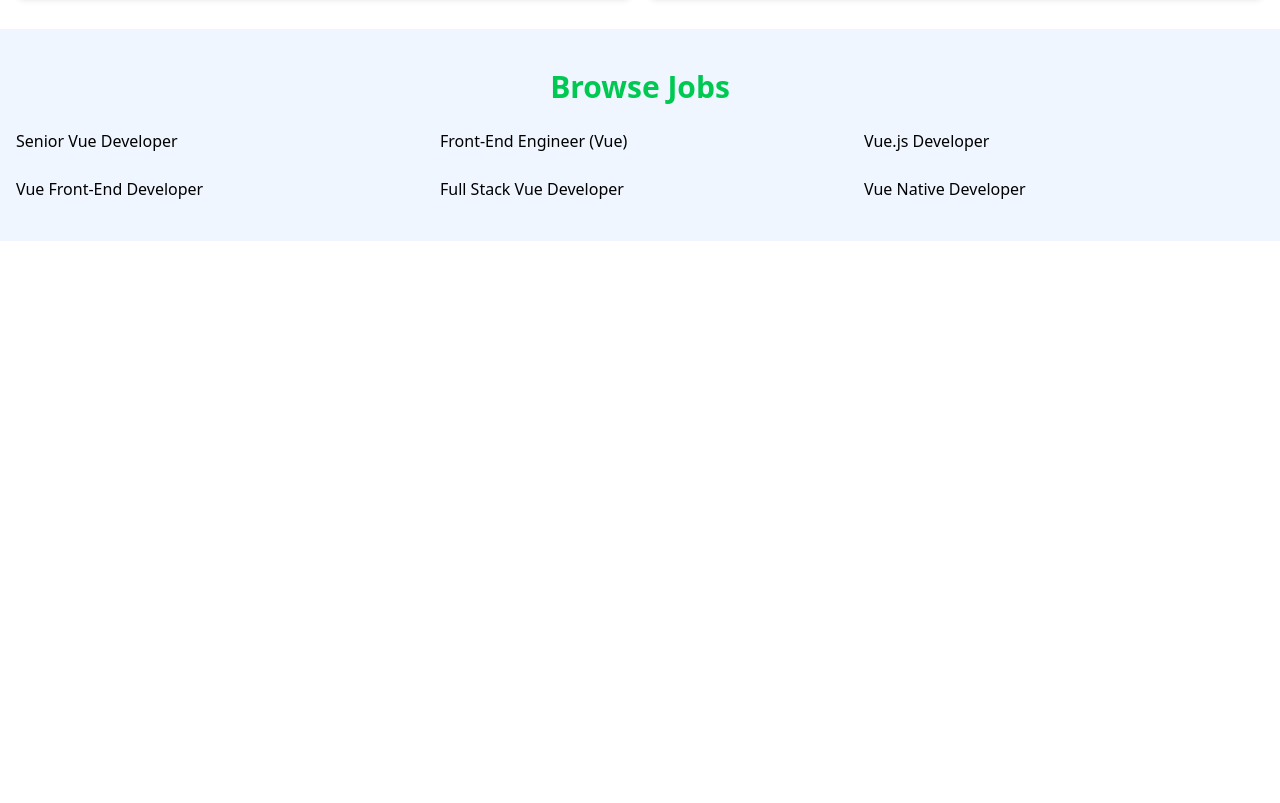
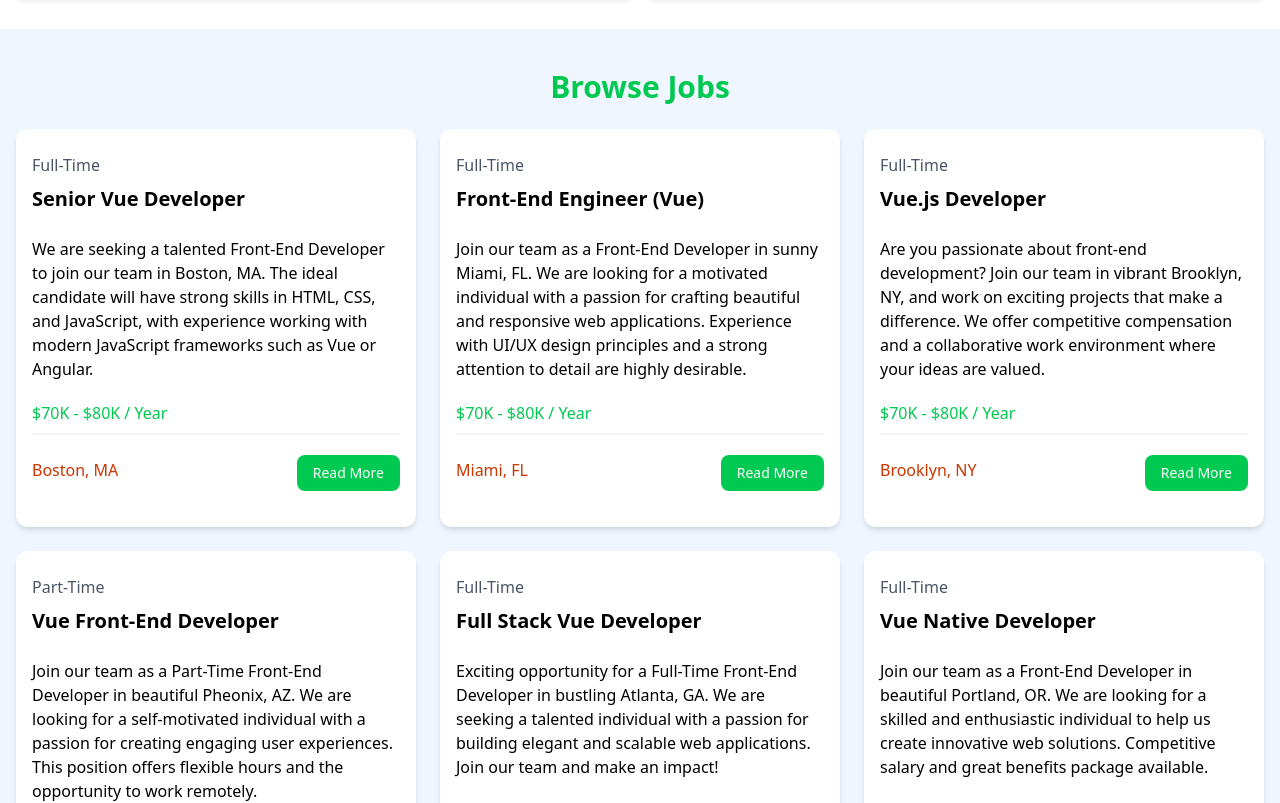
Before and after one commit to sebastianmela/vue-crash-course, a Vue app: page / in a window 1280 px wide. Shown: the part 580-1383 px from the top of the page. Before the commit the page ends 821 px from the top, so only its background shows below. Built offline with nearby package versions, Linux system fonts and the light colour scheme.

Commit message:
added JobListing component

```diff
--- /dev/null
+++ b/src/components/JobListing.vue
@@ -0,0 +1,39 @@
+<script setup>
+import { defineProps } from "vue";
+
+defineProps({
+    job: Object,
+})
+</script>
+
+<template>
+	<div class="bg-white rounded-xl shadow-md relative">
+		<div class="p-4">
+			<div class="mb-6">
+				<div class="text-gray-600 my-2">{{ job.type }}</div>
+				<h3 class="text-xl font-bold">{{ job.title }}</h3>
+			</div>
+
+			<div class="mb-5">
+                {{ job.description }}
+			</div>
+
+			<h3 class="text-green-500 mb-2">{{ job.salary }} / Year</h3>
+
+			<div class="border border-gray-100 mb-5"></div>
+
+			<div class="flex flex-col lg:flex-row justify-between mb-4">
+				<div class="text-orange-700 mb-3">
+					<i class="fa-solid fa-location-dot text-lg"></i>
+					{{ job.location }}
+				</div>
+				<a
+					:href="`/job/${job.id}`"
+					class="h-[36px] bg-green-500 hover:bg-green-600 text-white px-4 py-2 rounded-lg text-center text-sm"
+				>
+					Read More
+				</a>
+			</div>
+		</div>
+	</div>
+</template>
--- a/src/components/JobListings.vue
+++ b/src/components/JobListings.vue
@@ -1,4 +1,5 @@
 <script setup>
+import JobListing from "@/components/JobListing.vue";
 import jobsData from "@/jobs.json";
 import { ref } from "vue";
 
@@ -12,9 +13,7 @@
 				Browse Jobs
 			</h2>
 			<div class="grid grid-cols-1 md:grid-cols-3 gap-6">
-				<div v-for="job in jobs" :key="job.id">
-					<h2>{{ job.title }}</h2>
-				</div>
+				<JobListing v-for="job in jobs" :key="job.id" :job="job" />
 			</div>
 		</div>
 	</section>
```
